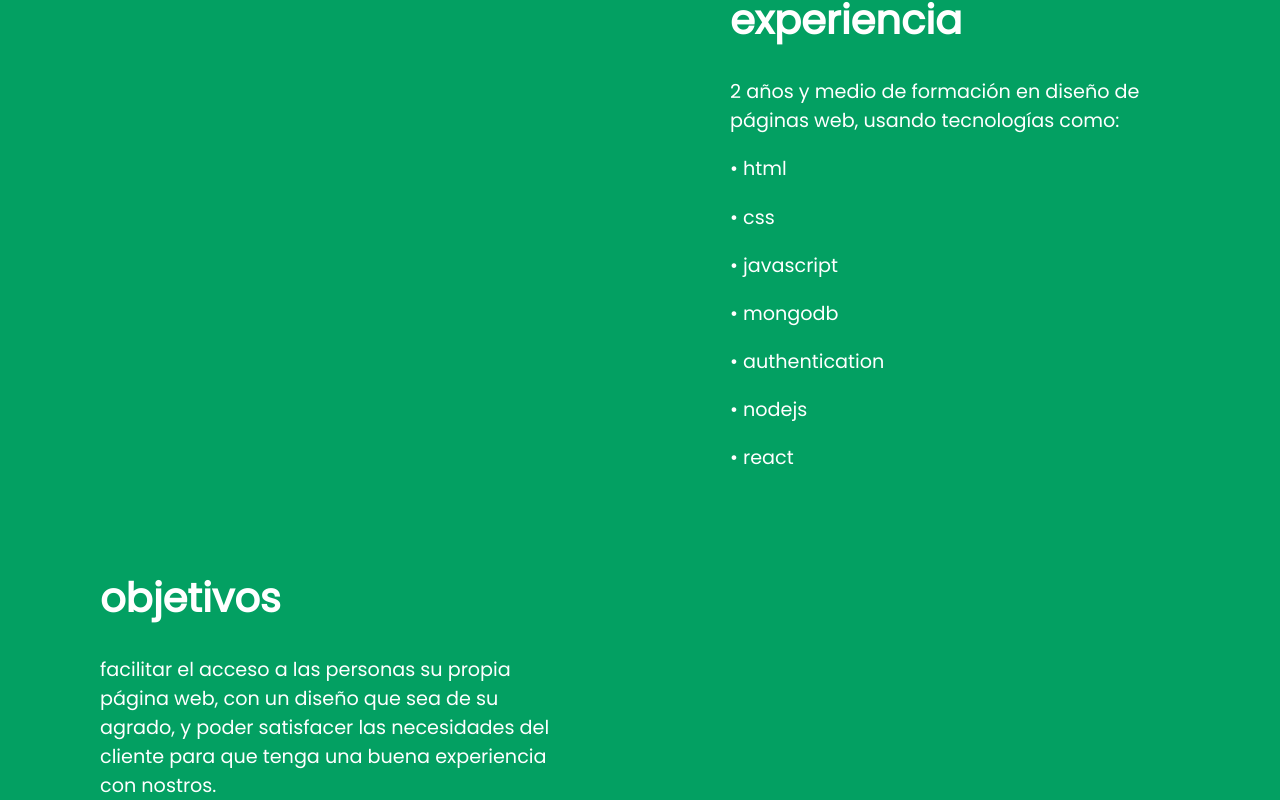
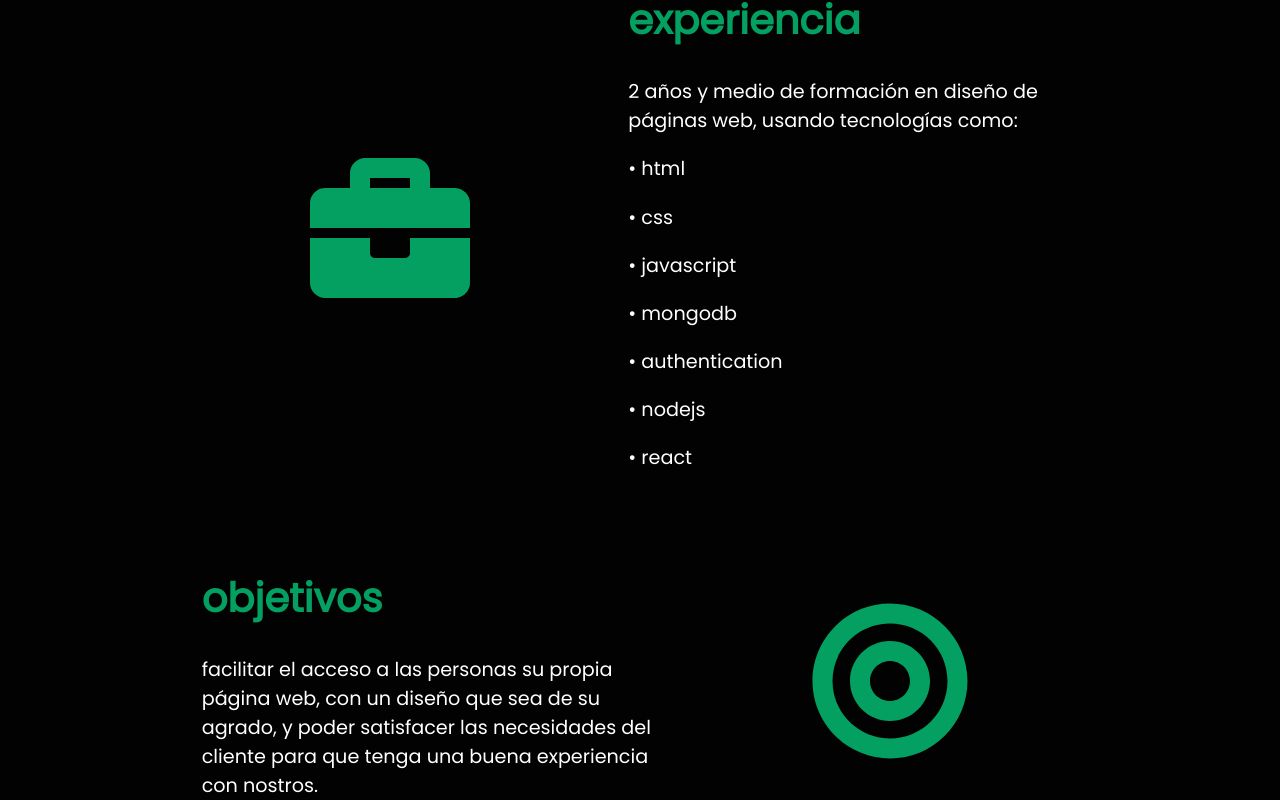
Before and after one commit to humbertoham/lapared, a React (Create React App) app: page / in a window 1280 px wide. Shown: the part 1140-1940 px from the top of the page. Built offline with nearby package versions, Linux system fonts and the light colour scheme; a web font is replaced by a local one.

Commit message:
about page actualization

```diff
--- a/src/GlobalStyle.js
+++ b/src/GlobalStyle.js
@@ -196,6 +196,26 @@ span{
   transform: translate(0, -100%);
 
 }
+.ab{
+  color: var(--green);
+  @media (max-width: 768px) {
+           font-size: 5rem;
+  }
+  :hover{
+    color:var(--white);
+  }
 
-
+}
+.db{
+  display: none;
+  @media (max-width: 768px) {
+            display: block;
+  }
+}
+.dp{
+  display: unset;
+  @media (max-width: 768px) {
+            display: none;
+  }
+}
 `;
--- a/src/components/About/About.styles.js
+++ b/src/components/About/About.styles.js
@@ -2,41 +2,45 @@ import styled from "styled-components";
 
 export const Wrapper = styled.div`
   padding: 0px 75px 75px 75px;
-       background-color: var(--green);
   box-sizing: border-box;
-         @media screen and (max-width: 720px){
+  background-color: var(--black);
+  @media screen and (max-width: 720px) {
     padding: 0px 75px 75px 75px;
   }
-
 `;
 
 export const Content = styled.div`
-
-   ::after{ content: "";
+  display: flex;
+  justify-content: center;
+  align-items: center;
+  @media screen and (max-width: 720px) {
+    display: block;
+  }
+  ::after {
+    content: "";
     display: table;
     clear: both;
   }
 `;
 export const Box = styled.div`
+  margin: 25px;
+  text-align: center;
   float: left;
   width: 33.33333%;
   padding: 25px;
-  @media screen and (max-width: 720px){
-
+  @media screen and (max-width: 720px) {
     width: auto;
     float: none;
     padding: 0px;
   }
-
 `;
 
 export const Text = styled.div`
   float: left;
   width: 66.66666%;
   padding: 25px;
-    font-family: 'Poppins', sans-serif;
   max-width: 500px;
-            animation:slide-top 1s ;
+  animation: slide-top 1s;
   @keyframes slide-top {
     0% {
       -webkit-transform: translateY(100px);
@@ -48,32 +52,54 @@ export const Text = styled.div`
     }
   }
 
-    h1{
-
+  h1 {
     font-size: var(--fontSuperBig);
+    color: var(--green);
+    @media screen and (max-width: 720px) {
+      font-size: var(--fontBig);
+    }
+  }
+  p {
     color: var(--white);
-        @media screen and (max-width: 720px){
-            font-size: var(--fontBig);
-
+    font-size: var(--fontMed);
+    flex-wrap: nowrap;
+    @media screen and (max-width: 720px) {
+      font-size: var(--fontSmall);
+    }
   }
 
-    }
-    p{
-        color:var(--white);
-        font-size: var(--fontMed);
-        flex-wrap: nowrap;
-        @media screen and (max-width: 720px){
-            font-size: var(--fontSmall);
-
-        }
-
-    }
-
-    @media screen and (max-width: 720px){
+  @media screen and (max-width: 720px) {
     padding: 25px 0px 0px 0px;
     width: auto;
     float: none;
-
   }
-
 `;
+export const MapContainer = styled.div`
+  padding: 25px;
+  height: auto;
+  width: 500px;
+  margin: auto;
+  @media screen and (max-width: 720px) {
+    padding: 0;
+    width: auto;
+    float: none;
+  }
+  p {
+    text-align: center;
+    color: var(--yellow);
+    font-size: var(--fontSmall);
+    flex-wrap: nowrap;
+  }
+`;
+export const Map = styled.img`
+  border: 5px solid var(--yellow);
+  border-radius: 25px;
+  display: block;
+  height: auto;
+  width: 100%;
+  padding: 30px;
+  margin: auto;
+  @media screen and (max-width: 720px) {
+    padding: 0;
+  }
+`;
--- a/src/components/About/index.js
+++ b/src/components/About/index.js
@@ -1,27 +1,45 @@
-import React, {useEffect} from "react";
-import { Content, Wrapper, Text, Box} from "./About.styles";
+import React, { useEffect } from "react";
+import { Content, Wrapper, Text, Box } from "./About.styles";
 import Aos from "aos";
-import "aos/dist/aos.css"
-const About = () =>{
+import "aos/dist/aos.css";
+import { FontAwesomeIcon } from "@fortawesome/react-fontawesome";
+import {} from "@fortawesome/free-brands-svg-icons";
+import {
+  faBriefcase,
+  faBullseye,
+  faUsers,
+} from "@fortawesome/free-solid-svg-icons";
+const About = () => {
   useEffect(() => {
-        Aos.init({duration: 2000});
+    Aos.init({ duration: 2000 });
   }, []);
-    return(
+  return (
     <Wrapper id="about">
-        <Content  data-aos="fade-right">
+      <Content data-aos="fade-right">
         <Text>
           <h1>acerca de nosotros</h1>
-                <p>somos un studio de web design, que espera ir construyendo un portafolio y una reputación por la atención al detalle con sus clientes. nuestra misión es poder ayudar al cliente a transmitir sus ideas a una página web. </p>
+          <p>
+            somos un studio de web design, que espera ir construyendo un
+            portafolio y una reputación por la atención al detalle con sus
+            clientes. nuestra misión es poder ayudar al cliente a transmitir sus
+            ideas a una página web.{" "}
+          </p>
         </Text>
         <Box>
+          <FontAwesomeIcon className="ab" icon={faUsers} size="10x" />{" "}
         </Box>
-            </Content >
+      </Content>
       <Content data-aos="fade-right">
-                <Box  >
+        <Box className="dp">
+          {" "}
+          <FontAwesomeIcon className="ab" icon={faBriefcase} size="10x" />
         </Box>
-            <Text className="right">
+        <Text>
           <h1>experiencia</h1>
-                <p>2 años y medio de formación en diseño de páginas web, usando tecnologías como: </p>
+          <p>
+            2 años y medio de formación en diseño de páginas web, usando
+            tecnologías como:{" "}
+          </p>
           <p>• html </p>
           <p>• css</p>
           <p>• javascript</p>
@@ -30,21 +48,27 @@ const About = () =>{
           <p>• nodejs</p>
           <p>• react</p>
         </Text>
-            </Content >
-            <Content  data-aos="fade-right">
+        <Box className="db">
+          {" "}
+          <FontAwesomeIcon className="ab" icon={faBriefcase} size="10x" />
+        </Box>
+      </Content>
+      <Content data-aos="fade-right">
         <Text>
           <h1>objetivos</h1>
-                <p>facilitar el acceso a las personas su propia página web, con un diseño que sea de su agrado, y poder satisfacer las necesidades del cliente para que tenga una buena experiencia con nostros.</p>
+          <p>
+            facilitar el acceso a las personas su propia página web, con un
+            diseño que sea de su agrado, y poder satisfacer las necesidades del
+            cliente para que tenga una buena experiencia con nostros.
+          </p>
         </Text>
         <Box>
+          {" "}
+          <FontAwesomeIcon className="ab" icon={faBullseye} size="10x" />
         </Box>
       </Content>
     </Wrapper>
-
-
-
   );
 };
 
-
 export default About;
```
Lines whose indentation alone changed are shown as unchanged.
